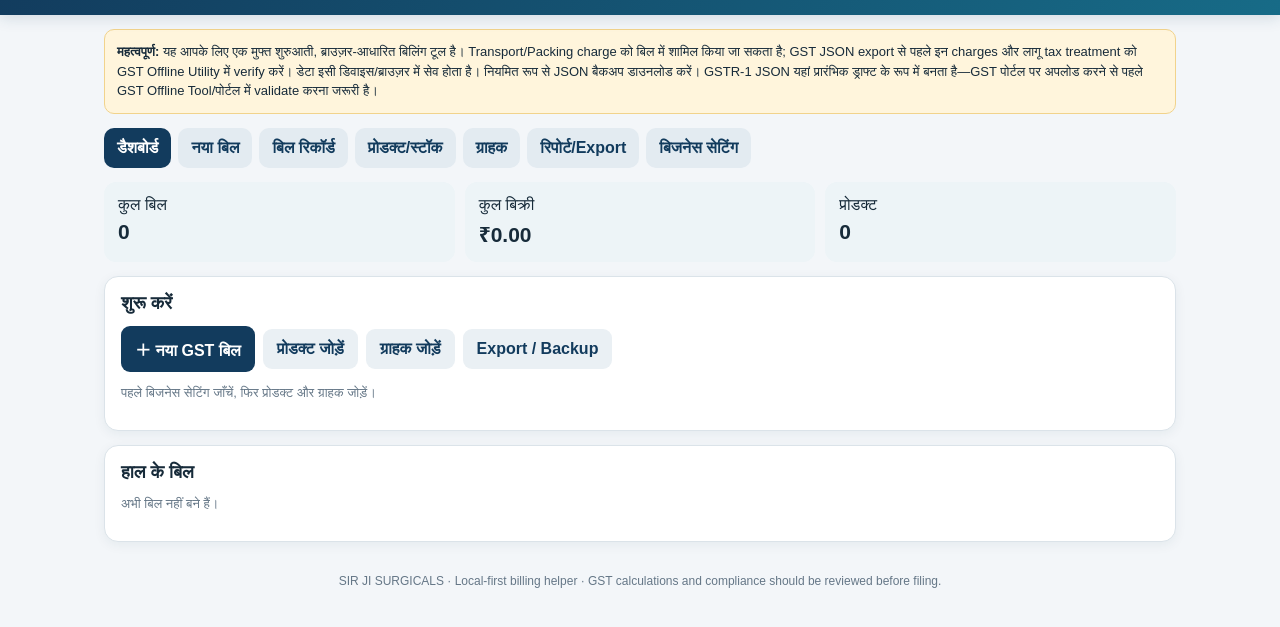
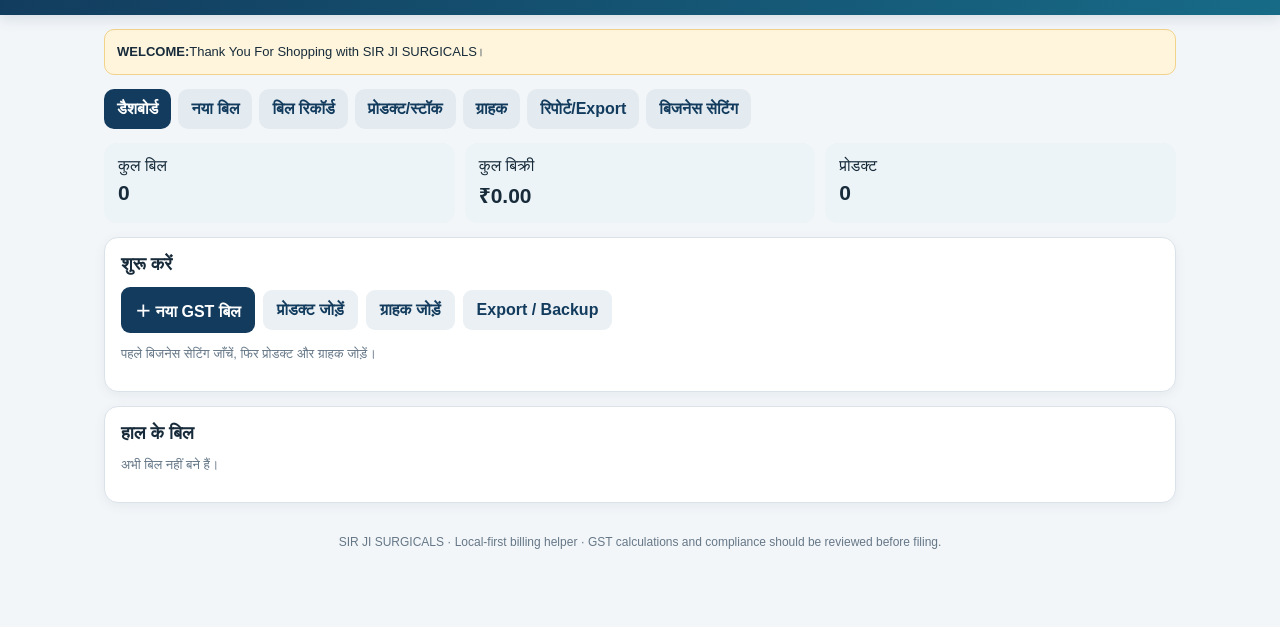
Before and after one commit to SirJi2830/sirji-surgicals, a plain HTML site: page index.html in a window 1280 px wide. Shown: the part 65-692 px from the top of the page. Drawn offline with Linux system fonts and the light colour scheme.

Commit message:
Update index.html

```diff
--- a/index.html
+++ b/index.html
@@ -5,7 +5,7 @@
 </style></head><body>
 <header><div class="brand">SIR JI SURGICALS</div><small>GST Billing · Sales · Stock · Reports</small></header>
 <div class="wrap">
-<div class="notice"><b>महत्वपूर्ण:</b> यह आपके लिए एक मुफ्त शुरुआती, ब्राउज़र-आधारित बिलिंग टूल है। Transport/Packing charge को बिल में शामिल किया जा सकता है; GST JSON export से पहले इन charges और लागू tax treatment को GST Offline Utility में verify करें। डेटा इसी डिवाइस/ब्राउज़र में सेव होता है। नियमित रूप से JSON बैकअप डाउनलोड करें। GSTR-1 JSON यहां प्रारंभिक ड्राफ्ट के रूप में बनता है—GST पोर्टल पर अपलोड करने से पहले GST Offline Tool/पोर्टल में validate करना जरूरी है।</div>
+<div class="notice"><b>WELCOME:</b>Thank You For Shopping with SIR JI SURGICALS।</div>
 <div class="tabs noprint" style="margin-top:14px"><button class="active" data-tab="home">डैशबोर्ड</button><button data-tab="invoice">नया बिल</button><button data-tab="invoices">बिल रिकॉर्ड</button><button data-tab="products">प्रोडक्ट/स्टॉक</button><button data-tab="customers">ग्राहक</button><button data-tab="reports">रिपोर्ट/Export</button><button data-tab="settings">बिजनेस सेटिंग</button></div>
 <section id="home" class="pane"><div class="stats"><div class="stat">कुल बिल<b id="sBills">0</b></div><div class="stat">कुल बिक्री<b id="sSales">₹0.00</b></div><div class="stat">प्रोडक्ट<b id="sProducts">0</b></div></div><div class="card" style="margin-top:14px"><h2>शुरू करें</h2><div class="row noprint"><button class="btn" onclick="showTab('invoice')">＋ नया GST बिल</button><button class="btn light" onclick="showTab('products')">प्रोडक्ट जोड़ें</button><button class="btn light" onclick="showTab('customers')">ग्राहक जोड़ें</button><button class="btn light" onclick="showTab('reports')">Export / Backup</button></div><p class="muted">पहले बिजनेस सेटिंग जाँचें, फिर प्रोडक्ट और ग्राहक जोड़ें।</p></div><div class="card"><h2>हाल के बिल</h2><div id="recent"></div></div></section>
 <section id="invoice" class="pane hidden"><div class="card"><h2>नया बिल बनाएँ</h2><div class="grid"><div class="field"><label>बिल नंबर</label><input id="invNo" placeholder="SJS/2026-27/001"></div><div class="field"><label>बिल की तारीख</label><input id="invDate" type="date"></div><div class="field"><label>ग्राहक</label><select id="invCustomer"><option value="">Walk-in / नया ग्राहक</option></select></div><div class="field"><label>बिल प्रकार</label><select id="invType"><option value="regular">Tax Invoice</option><option value="billofSupply">Bill of Supply (योग्यता जाँचें)</option></select></div><div class="field"><label>ग्राहक का नाम</label><input id="buyerName" placeholder="Customer / Hospital"></div><div class="field"><label>ग्राहक GSTIN (यदि हो)</label><input id="buyerGstin" placeholder="15 digit GSTIN"></div><div class="field"><label>राज्य कोड (ग्राहक का, जैसे UP = 09)</label><input id="buyerState" value="09" maxlength="2"></div><div class="field"><label>Place of Supply (राज्य कोड)</label><input id="pos" value="09" maxlength="2"></div></div>
```
